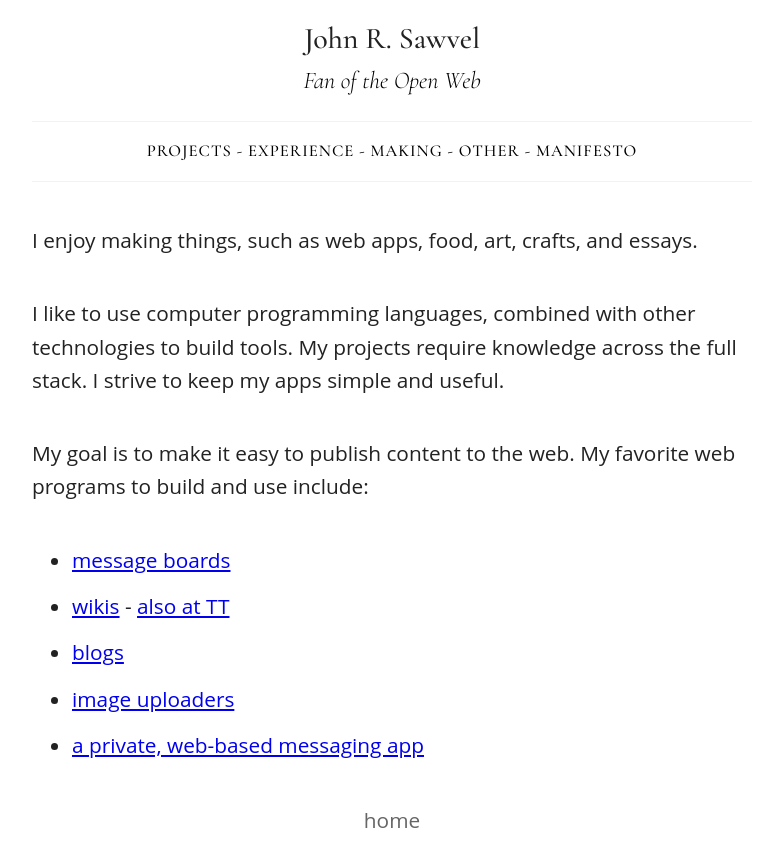
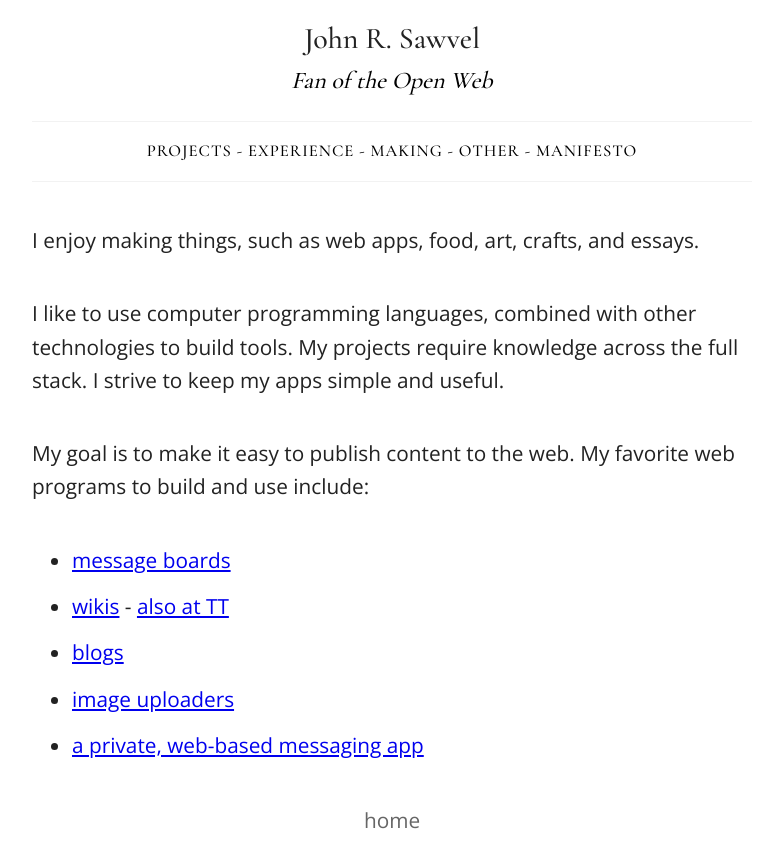
Before and after one commit to jrsawvel/jrsawvel.github.io, a Jekyll site: the page built from index.md, in a window 1280 px wide. Shown: the top 868 px of the page, without its empty margins (248-1016 px from the left). Built offline with Jekyll 4.4.1, drawn with Linux system fonts in a browser that asks for light colours.

Commit message:
Update boghop-min.html

```diff
--- a/_layouts/boghop-min.html
+++ b/_layouts/boghop-min.html
@@ -9,10 +9,7 @@
       <script src="http://html5shiv.googlecode.com/svn/trunk/html5.js"></script>
     <![endif]-->
 
-    <!-- <link href="https://fonts.googleapis.com/css?family=Cormorant+Garamond|Open+Sans" rel="stylesheet"> -->
-
-    <link rel='stylesheet' id='google-fonts-css'  href='//fonts.googleapis.com/css?family=Cormorant+Garamond%3A300%2C300i%2C500%2C600%2C600i&#038;ver=2.0' type='text/css' media='all' />
-
+    <link href="https://fonts.googleapis.com/css?family=Cormorant+Garamond:500|Open+Sans" rel="stylesheet">
 
     <link rel="stylesheet" type="text/css" href="{{ site.baseurl }}/style-min-2.css" />
 
```
